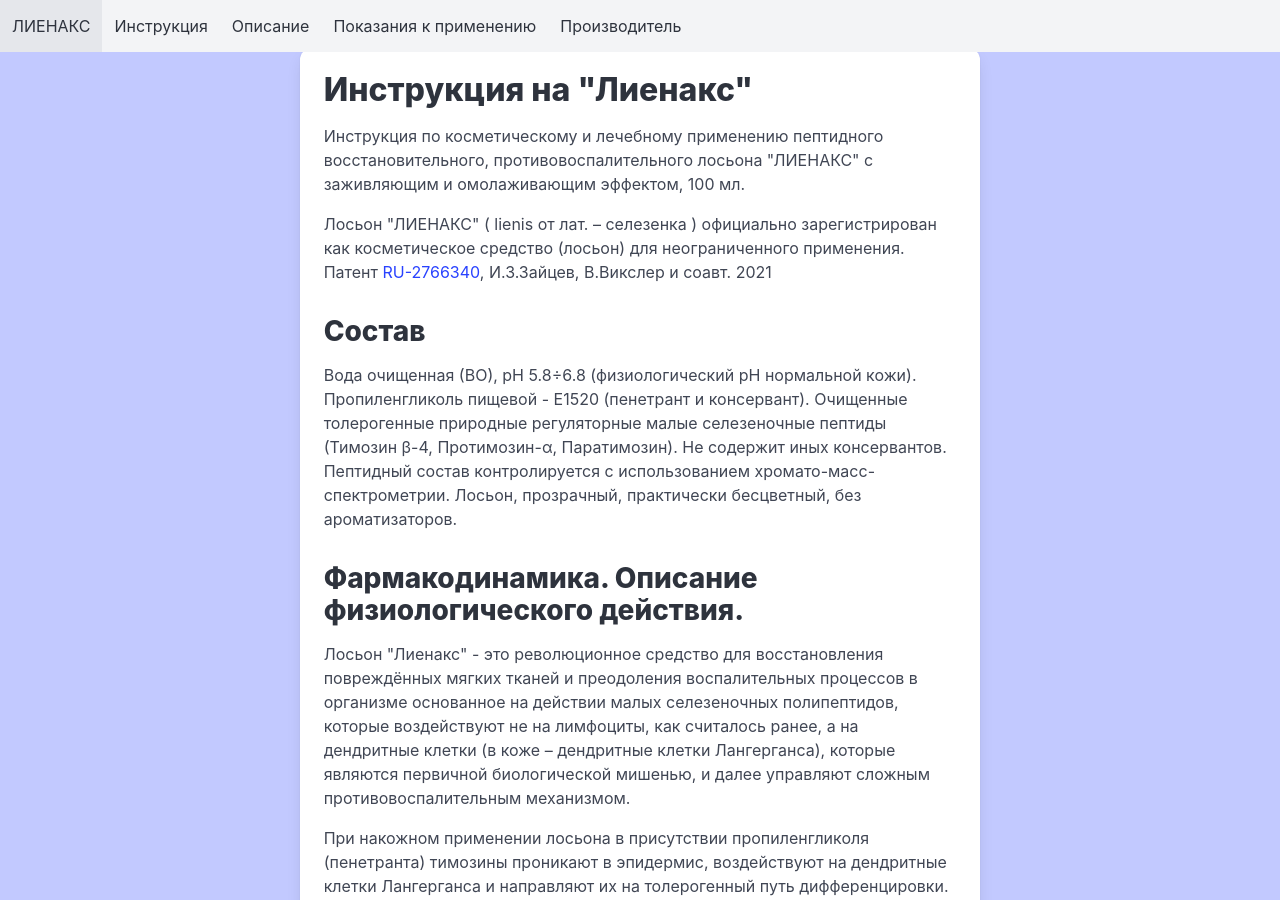
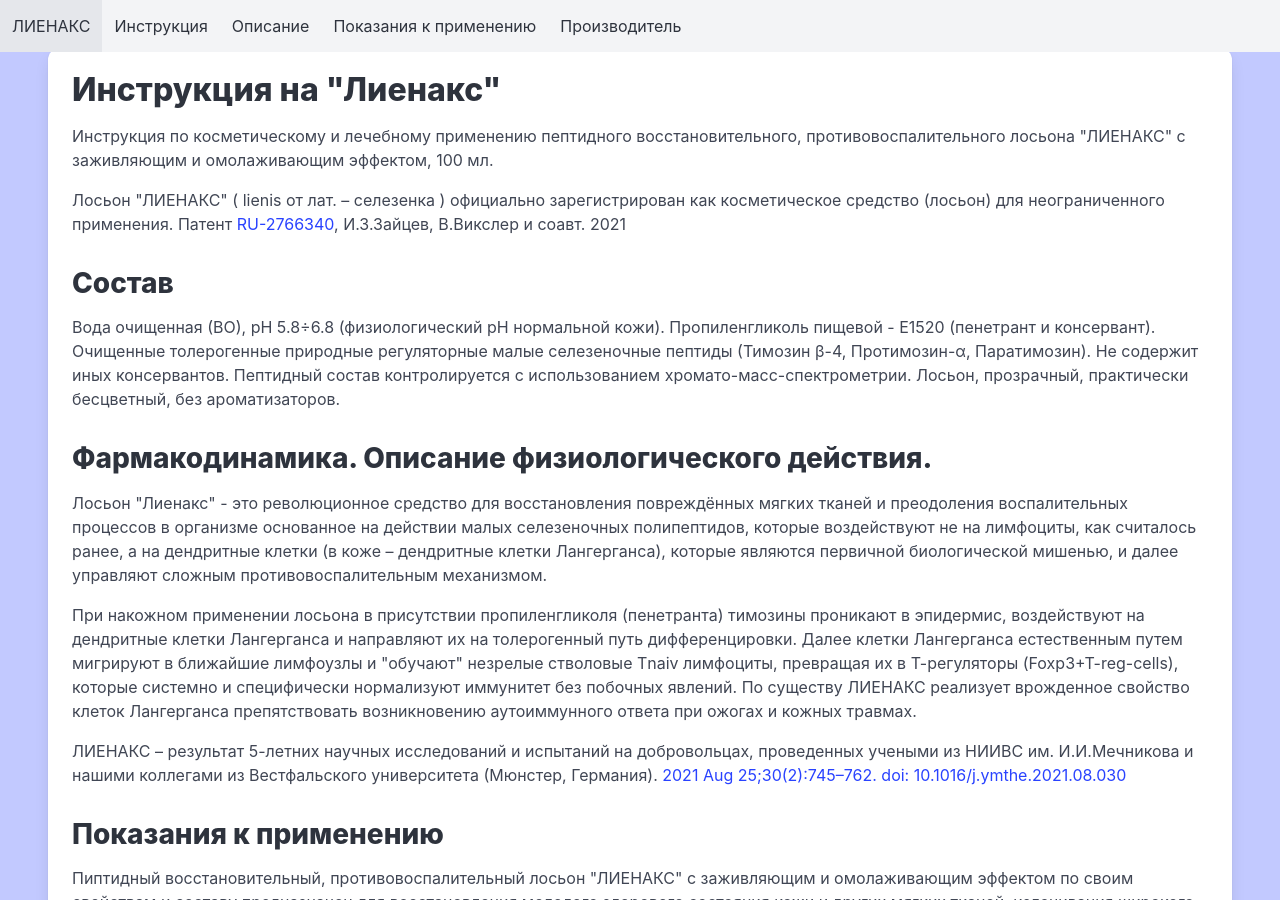
Before and after one commit to w3craft/lienax, a Jekyll site: the page built from index.html, in a window 1280 px wide and 900 px high. Built offline with Jekyll 4.4.1, drawn with Linux system fonts in a browser that asks for light colours.

Commit message:
Update index.html

```diff
--- a/index.html
+++ b/index.html
@@ -5,8 +5,8 @@
 ---
 <main>
   <section class="section is-middle" id="instructions">
-    <div class='columns is-mobile is-centered'>
-      <div class='column is-7'>
+    <div class='columns is-centered'>
+      <div class='column is-12'>
     <div class="card">
       <div class="card-content">
         <div class="content">
```
